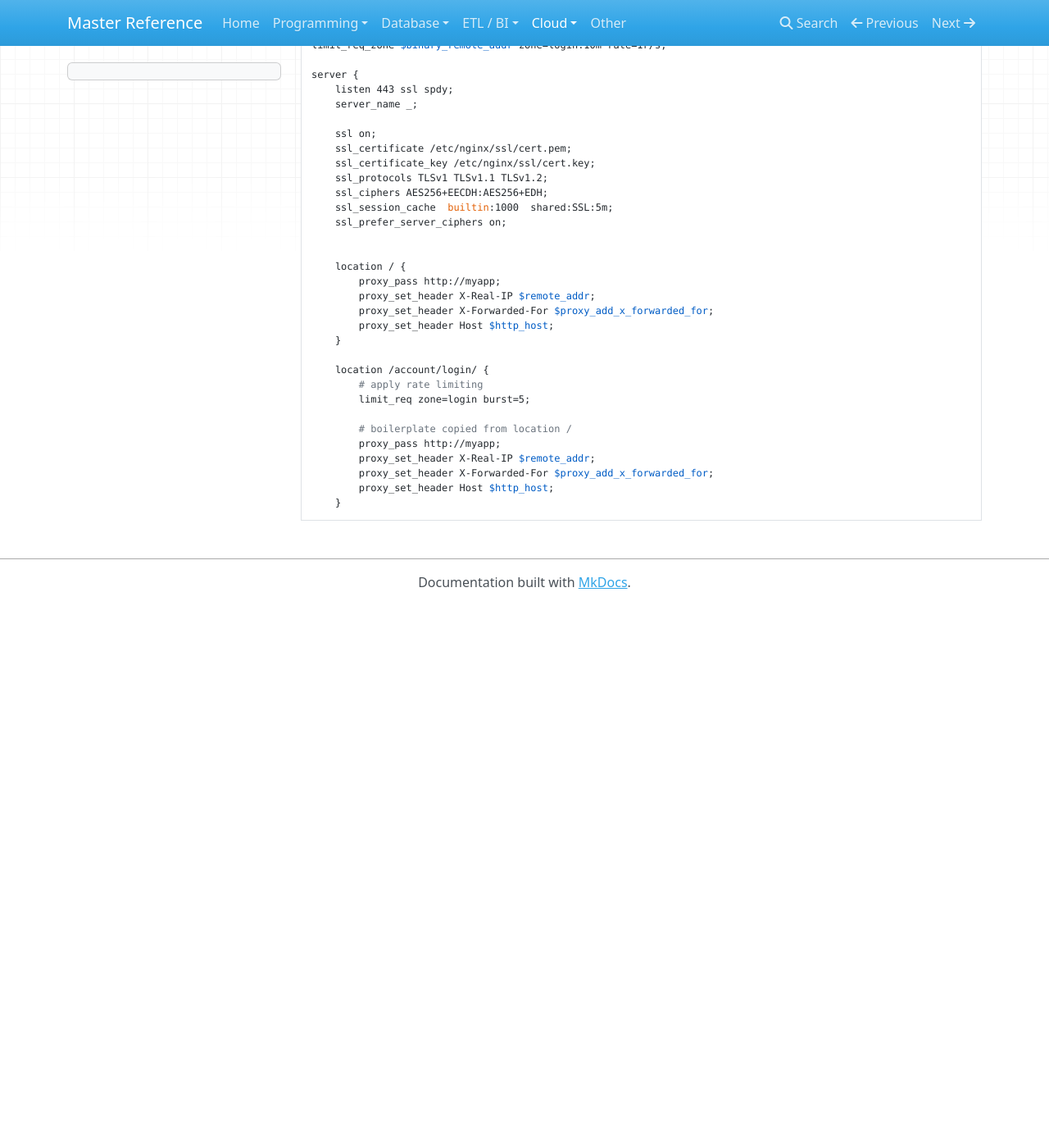
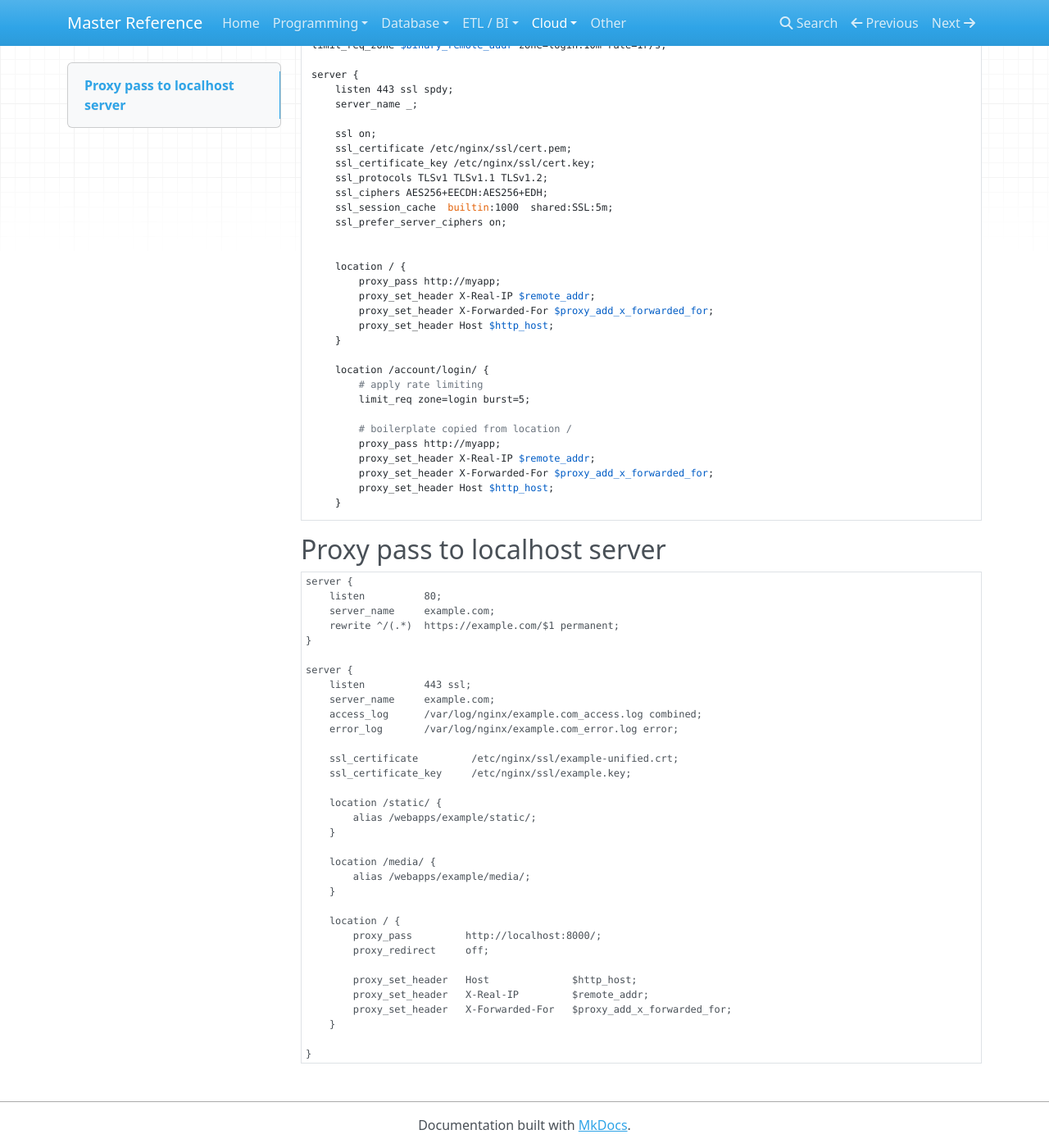
Before and after one commit to flarco/ref-docs, an MkDocs documentation site: the page built from docs/cloud/nginx.md, in a window 1280 px wide and 1400 px high, scrolled down 963 px. Shown: the whole window at 82% size. Built offline with MkDocs 1.6.1, drawn with Linux system fonts in a browser that asks for light colours; nearby versions of some CDN libraries; old or Windows-style settings are respelled for this version of MkDocs; before the commit the page ends 1701 px from its top, so only the background shows below that.

Commit message:
Nginx addition

````diff
--- a/docs/cloud/nginx.md
+++ b/docs/cloud/nginx.md
@@ -78,3 +78,40 @@ server {
         proxy_set_header Host $http_host;
     }
 ```
+
+## Proxy pass to localhost server
+```nginx
+server {
+    listen          80;
+    server_name     example.com;
+    rewrite ^/(.*)  https://example.com/$1 permanent;
+}
+
+server {
+    listen          443 ssl;
+    server_name     example.com;
+    access_log      /var/log/nginx/example.com_access.log combined;
+    error_log       /var/log/nginx/example.com_error.log error;
+
+    ssl_certificate         /etc/nginx/ssl/example-unified.crt;
+    ssl_certificate_key     /etc/nginx/ssl/example.key;
+
+    location /static/ {
+        alias /webapps/example/static/;
+    }
+
+    location /media/ {
+        alias /webapps/example/media/;
+    }
+
+    location / {
+        proxy_pass         http://localhost:8000/;
+        proxy_redirect     off;
+
+        proxy_set_header   Host              $http_host;
+        proxy_set_header   X-Real-IP         $remote_addr;
+        proxy_set_header   X-Forwarded-For   $proxy_add_x_forwarded_for;
+    }
+
+}
+```
````
